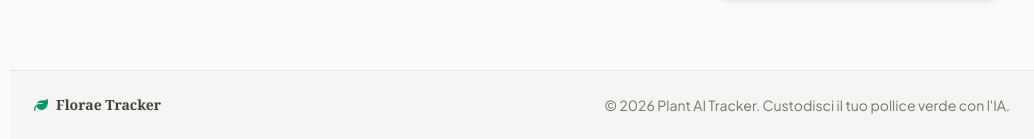
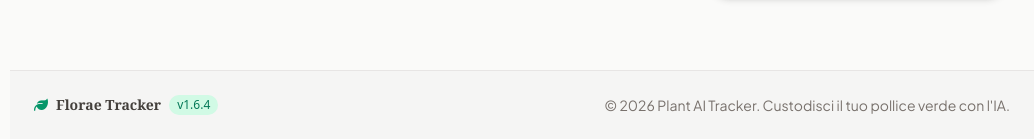
Before and after one commit to chiavedj/plant-tracker, a Flask app: page / in a window 1280 px wide. Shown: the part 949-1088 px from the top of the page, without its empty margins (246-1280 px from the left). Run offline with Flask 3, Linux system fonts and the light colour scheme; data comes from the database, SQL or seed files in the repository; some libraries are stand-ins or nearby versions; some web fonts are replaced.

Commit message:
v1.6.4: Badge versione visibile nel footer

```diff
--- a/app.py
+++ b/app.py
@@ -11,7 +11,7 @@ import time
 import requests
 import google.generativeai as genai
 
-__version__ = "1.6.3"  # Fonte unica della versione (vedi CHANGELOG.md)
+__version__ = "1.6.4"  # Fonte unica della versione (vedi CHANGELOG.md)
 
 app = Flask(__name__)
 app.secret_key = "plant_tracker_super_secret_key"
@@ -393,7 +393,8 @@ def utility_processor():
     return dict(
         current_season=season_name,
         current_season_attr=season_attr,
-        current_month=get_italian_month()
+        current_month=get_italian_month(),
+        app_version=__version__
     )
 
 # Helper for AI Analysis
--- a/templates/base.html
+++ b/templates/base.html
@@ -143,6 +143,7 @@
                 <div class="flex items-center space-x-2 text-stone-700 font-serif font-semibold">
                     <i class="fa-solid fa-leaf text-emerald-600"></i>
                     <span>Florae Tracker</span>
+                    <span class="ml-1 px-2 py-0.5 rounded-full bg-emerald-100 text-emerald-700 text-xs font-sans font-medium align-middle" title="Versione dell'app">v{{ app_version }}</span>
                 </div>
                 <p class="mt-2 md:mt-0">&copy; 2026 Plant AI Tracker. Custodisci il tuo pollice verde con l'IA.</p>
             </div>
```
Also changed, not shown: CHANGELOG.md.
